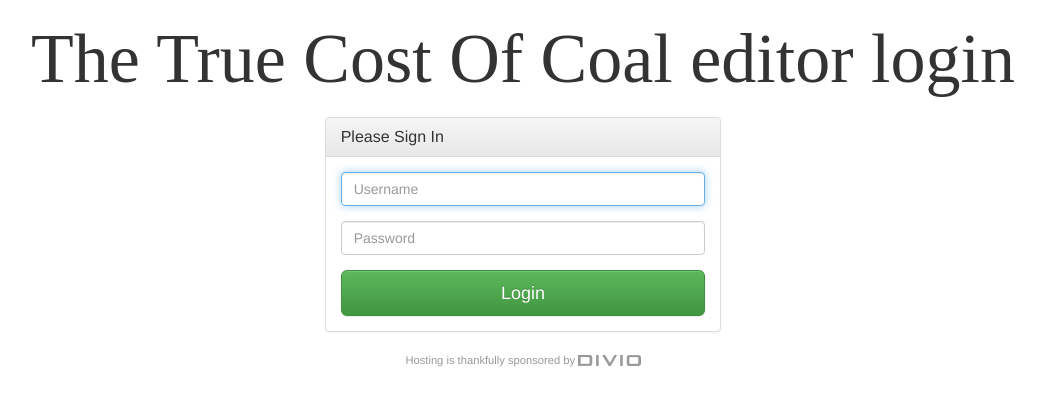
After one commit to RedBeardCode/truecostofcoal, a Django app: template templates/registration/login.html in a window 1280 px wide. The commit adds this page. Shown: the top 406 px of the page, without its empty margins (117-1162 px from the left). Run offline with Django 3.2, Linux system fonts and the light colour scheme; the template is opened without the code that fills it, so the values that code supplies are empty; some libraries are stand-ins or nearby versions; some web fonts are replaced.

Commit message:
User_login: Adding login in an out
tests follow

```diff
--- a/static/css/main.css
+++ b/static/css/main.css
@@ -19,6 +19,8 @@ footer{
     color: #999999;
     vertical-align: middle;
     margin-top: 20px;
+    display: table;
+    width: 100%;
 }
 #divio_logo{
     height: 11px;
@@ -39,3 +41,9 @@ h1{
     max-width: 1000px;
     min-width: 600px;
 }
+
+#logout_link{
+    position: absolute;
+    right: 10px;
+    top: 10px;
+}
--- a/templates/base.html
+++ b/templates/base.html
@@ -16,8 +16,8 @@
      <script src="https://code.jquery.com/jquery-3.2.1.min.js" integrity="sha256-hwg4gsxgFZhOsEEamdOYGBf13FyQuiTwlAQgxVSNgt4=" crossorigin="anonymous"></script>
      <script src="https://maxcdn.bootstrapcdn.com/bootstrap/3.3.7/js/bootstrap.min.js" integrity="sha384-Tc5IQib027qvyjSMfHjOMaLkfuWVxZxUPnCJA7l2mCWNIpG9mGCD8wGNIcPD7Txa" crossorigin="anonymous"></script>
      <script src="https://unpkg.com/leaflet@1.0.3/dist/leaflet.js"></script>
-     <script src="{% static "js/L.Control.MousePosition.js" %}"></script>
      {% block head_media %}
+              <script src="{% static "js/L.Control.MousePosition.js" %}"></script>
      {% endblock %}
 </head>
 <body>
@@ -29,11 +29,11 @@
              <div id="mapid"></div>
         {% endblock %}
         <footer>
-            <p>Hosting is thankfully sponsored by
+            <div>Hosting is thankfully sponsored by
                 <a href="http://www.divio.com">
                     <img id="divio_logo" src="{% static "img/divio.png" %}" alt="Divio">
                 </a>
-            </p>
+            </div>
         </footer>
         {% block body_script%}
             <script src="{% static "js/csrf_header.js"%}"></script>
--- /dev/null
+++ b/templates/registration/login.html
@@ -0,0 +1,40 @@
+{% extends "base.html" %}
+
+
+{% block title %}
+    <h1 id="title">The True Cost Of Coal editor login</h1>
+{% endblock %}
+
+{% block head_media %}
+{% endblock %}
+
+{% block body_content %}
+    <div>
+    <div class="col-md-4 col-md-offset-4">
+        <div class="login-panel panel panel-default">
+            <div class="panel-heading">
+                <h3 class="panel-title">Please Sign In</h3>
+            </div>
+            <div class="panel-body">
+                <form role="form" method="POST" accept-charset="utf-8">
+                    {% csrf_token %}
+                    <fieldset>
+                        <div class="form-group">
+                            <input class="form-control" id="id_username" placeholder="Username" name="username"
+                                   type="username" autofocus>
+                        </div>
+                        <div class="form-group">
+                            <input class="form-control" id="id_password" placeholder="Password" name="password"
+                                   type="password" value="">
+                        </div>
+
+                        <input class="btn btn-lg btn-success btn-block" type="submit" value="Login"/>
+                    </fieldset>
+                </form>
+            </div>
+        </div>
+    </div>
+    </div>
+{% endblock %}
+{% block  body_script%}
+{% endblock %}
```
Also changed, not shown: stories/templates/stories/story_form.html (+4 -0 lines), stories/tests/test_create_story.py (+10 -7 lines), stories/views.py (+2 -16 lines), urls.py (+4 -6 lines), .travis.yml.
